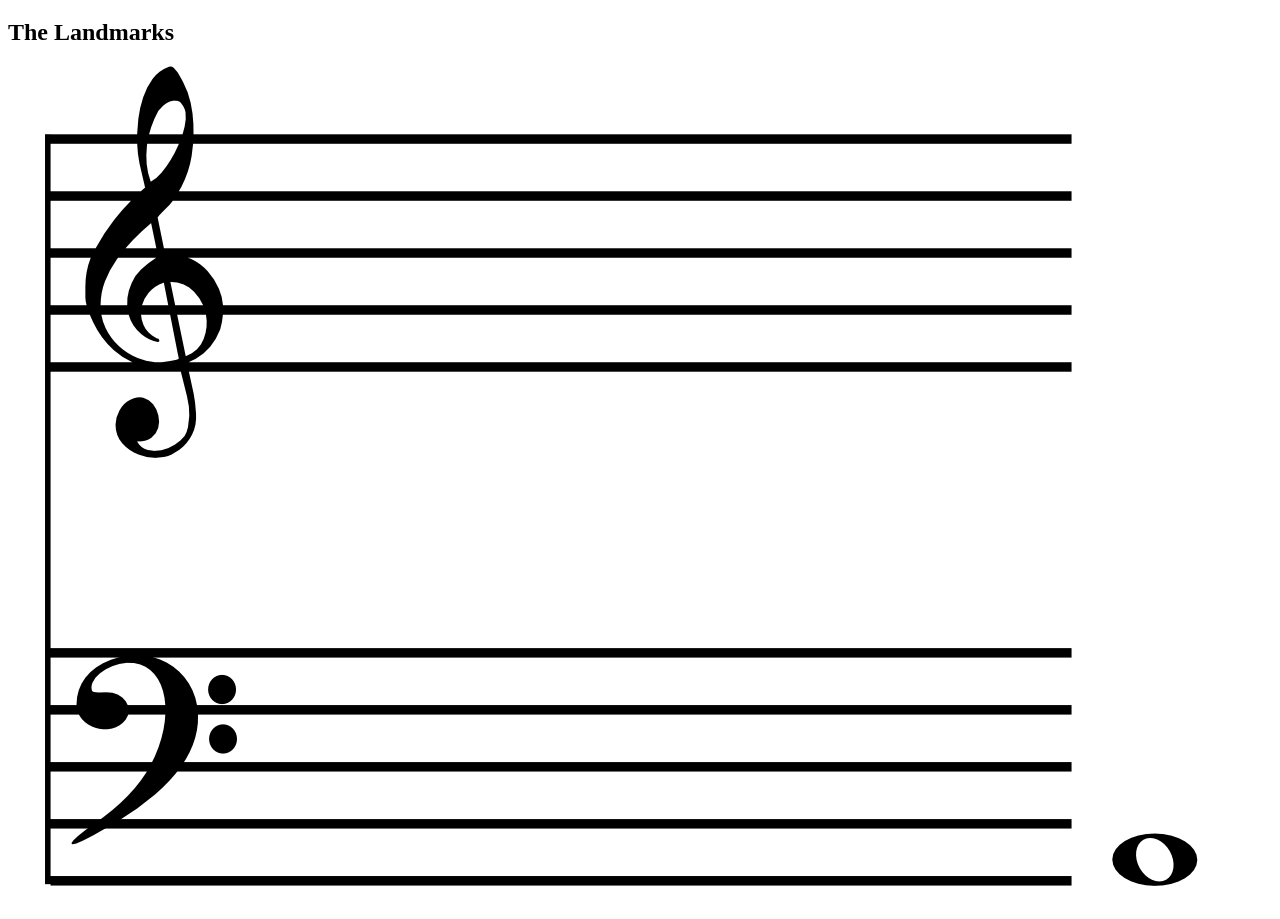
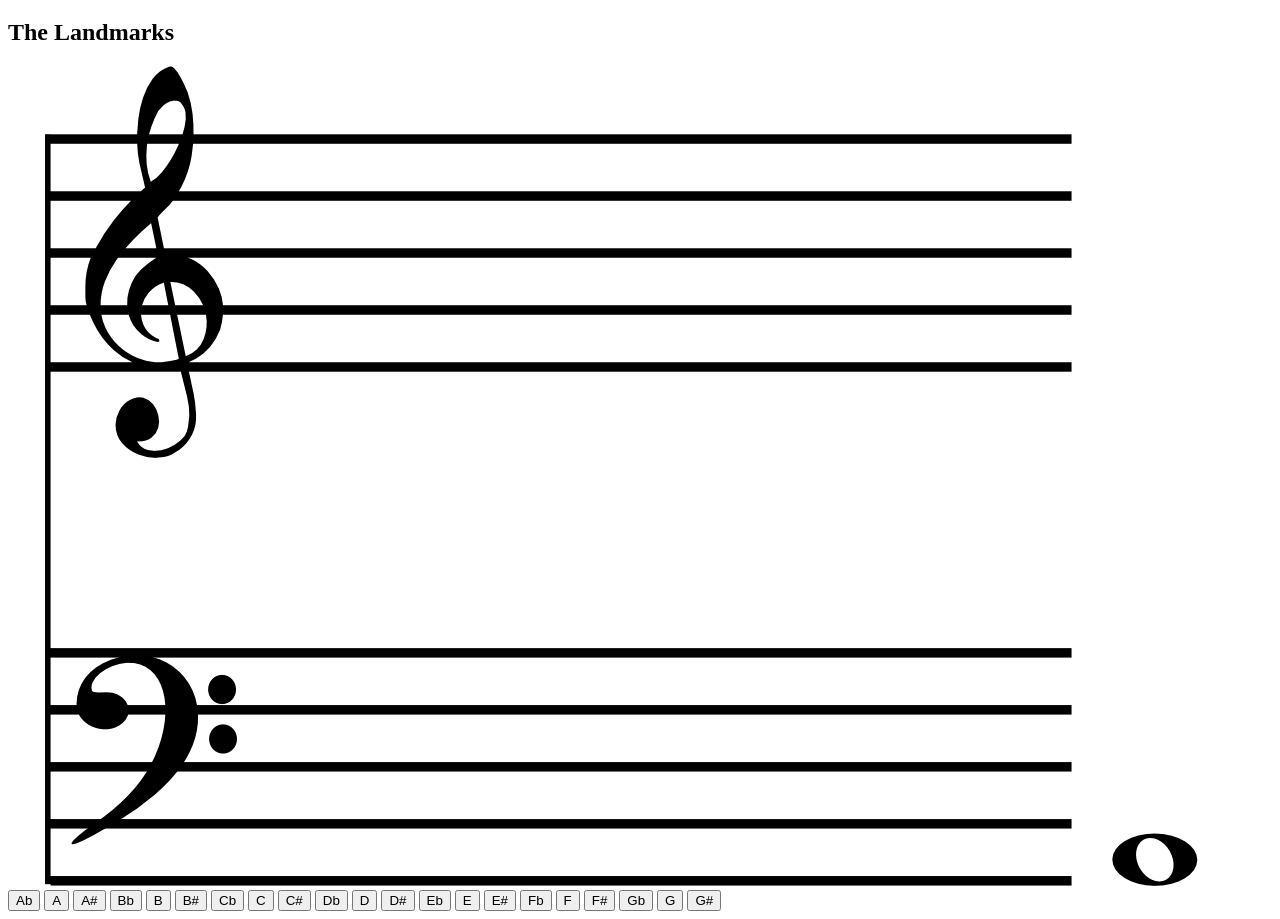
Before and after one commit to nbur4556/Landmark-Note-Trainer, a plain HTML site: page trainer-app.html in a window 1280 px wide. Shown: the part 61-980 px from the top of the page. Before the commit the page ends 959 px from the top, so only its background shows below. Drawn offline with Linux system fonts and the light colour scheme.

Commit message:
Added response buttons

```diff
--- a/trainer-app.html
+++ b/trainer-app.html
@@ -15,6 +15,30 @@
             <img src="images/whole-note.png" />
         </section>
 
+        <section>
+            <button class="response-btn" value="Ab">Ab</button>
+            <button class="response-btn" value="A">A</button>
+            <button class="response-btn" value="Ab#">A#</button>
+            <button class="response-btn" value="Bb">Bb</button>
+            <button class="response-btn" value="B">B</button>
+            <button class="response-btn" value="B#">B#</button>
+            <button class="response-btn" value="Cb">Cb</button>
+            <button class="response-btn" value="C">C</button>
+            <button class="response-btn" value="C#">C#</button>
+            <button class="response-btn" value="Db">Db</button>
+            <button class="response-btn" value="D">D</button>
+            <button class="response-btn" value="D#">D#</button>
+            <button class="response-btn" value="Eb">Eb</button>
+            <button class="response-btn" value="E">E</button>
+            <button class="response-btn" value="E#">E#</button>
+            <button class="response-btn" value="Fb">Fb</button>
+            <button class="response-btn" value="F">F</button>
+            <button class="response-btn" value="F#">F#</button>
+            <button class="response-btn" value="Gb">Gb</button>
+            <button class="response-btn" value="G">G</button>
+            <button class="response-btn" value="G#">G#</button>
+        </section>
+
         <script type="text/javascript" src="scripts/trainer-app-script.js"></script>
     </body>
 
```
